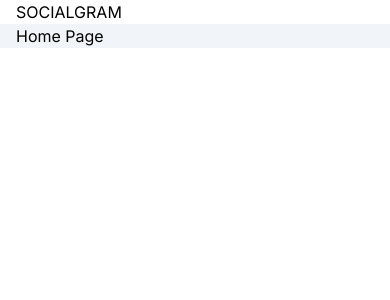
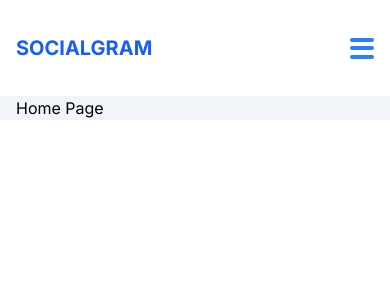
Before and after one commit to rameessiyad/social-gram, a Next.js app in the folder social-gram/: page / in a window 390 px wide. Shown: the top 300 px of the page. Built offline with nearby package versions, Linux system fonts and the light colour scheme.

Commit message:
mobile first style added

```diff
--- /dev/null
+++ b/social-gram/src/app/components/MobileMenu.tsx
@@ -0,0 +1,39 @@
+"use client";
+import Link from "next/link";
+import React, { useState } from "react";
+
+const MobileMenu = () => {
+  const [isOpen, setIsOpen] = useState(false);
+  return (
+    <div onClick={() => setIsOpen((prev) => !prev)}>
+      <div className="flex flex-col gap-[4.5px] cursor-pointer">
+        <div
+          className={`w-6 h-1 bg-blue-500 rounded-sm origin-left ease-out duration-500 ${
+            isOpen ? "rotate-45" : ""
+          }`}
+        />
+        <div
+          className={`w-6 h-1 bg-blue-500 rounded-sm ease-out duration-500 ${
+            isOpen ? "opacity-0" : ""
+          }`}
+        />
+        <div
+          className={`w-6 h-1 bg-blue-500 rounded-sm origin-left ease-out duration-500 ${
+            isOpen ? "-rotate-45" : ""
+          }`}
+        />
+      </div>
+      {isOpen && (
+        <div className="absolute left-0 top-24 w-full h-[calc(100vh-96px)] bg-white flex flex-col items-center justify-center gap-8 font-medium text-xl">
+          <Link href="/">Home</Link>
+          <Link href="/">Friends</Link>
+          <Link href="/">Groups</Link>
+          <Link href="/">Stories</Link>
+          <Link href="/">Login</Link>
+        </div>
+      )}
+    </div>
+  );
+};
+
+export default MobileMenu;
--- a/social-gram/src/app/components/Navbar.tsx
+++ b/social-gram/src/app/components/Navbar.tsx
@@ -1,17 +1,22 @@
 import Link from "next/link";
 import React from "react";
+import MobileMenu from "./MobileMenu";
 
 const Navbar = () => {
   return (
-    <div>
+    <div className="h-24 flex items-center justify-between">
       {/* LEFT */}
       <div className="">
-        <Link href="/">SOCIALGRAM</Link>
+        <Link href="/" className="font-bold text-xl text-blue-600">
+          SOCIALGRAM
+        </Link>
       </div>
       {/* CENTER */}
       <div className="hidden"></div>
       {/* RIGHT */}
-      <div className=""></div>
+      <div className="">
+        <MobileMenu />
+      </div>
     </div>
   );
 };
```
